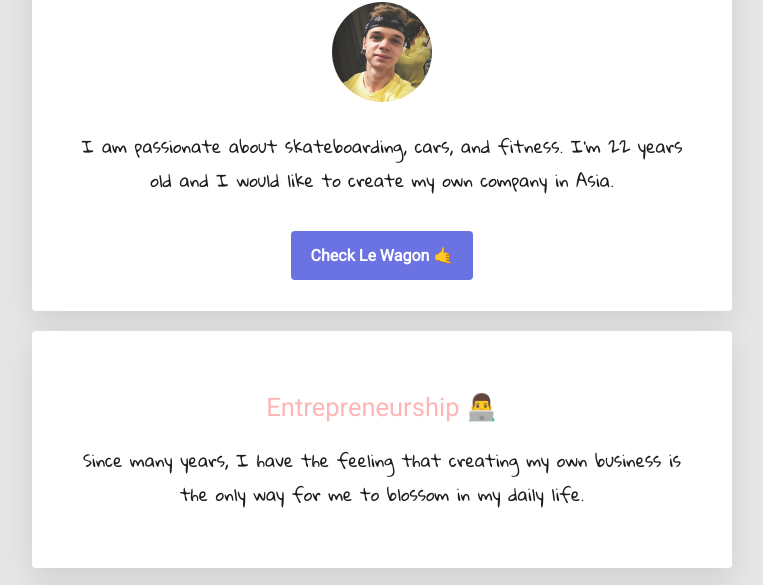
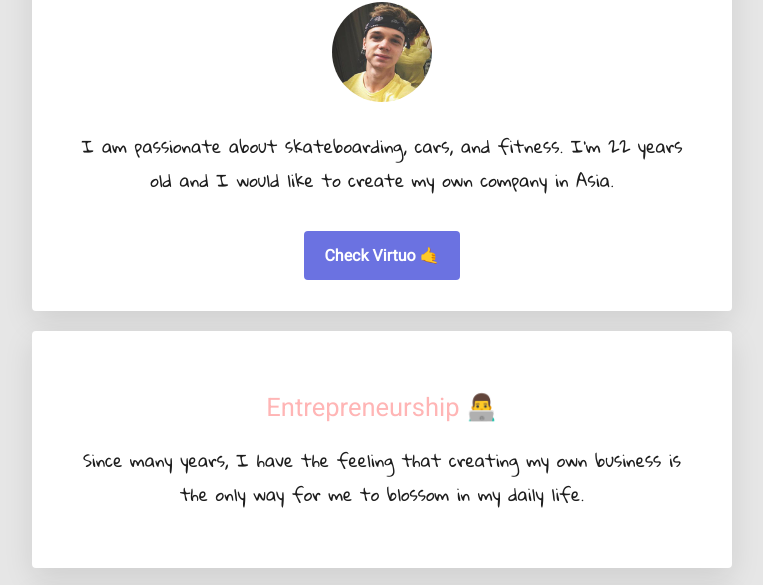
Before and after one commit to Vincent-Tavakelian/my-profile, a plain HTML site: page index.html in a window 1280 px wide. Shown: the part 168-753 px from the top of the page, without its empty margins (258-1021 px from the left). Drawn offline with Linux system fonts and the light colour scheme.

Commit message:
Update index.html

```diff
--- a/index.html
+++ b/index.html
@@ -30,7 +30,7 @@
 		I am passionate about skateboarding,
 		cars, and fitness. I'm 22 years old and I would like to create my own company in Asia.
 	</p>
-	<a href="https://www.lewagon.com/fr"class="btn-blue">Check Le Wagon 🤙</a>
+	<a href="file:///Users/wdb-thierry/Downloads/WDB-master-3/index.html"class="btn-blue">Check Virtuo 🤙</a>
   </div>
 
   <div class="card-white">
```
